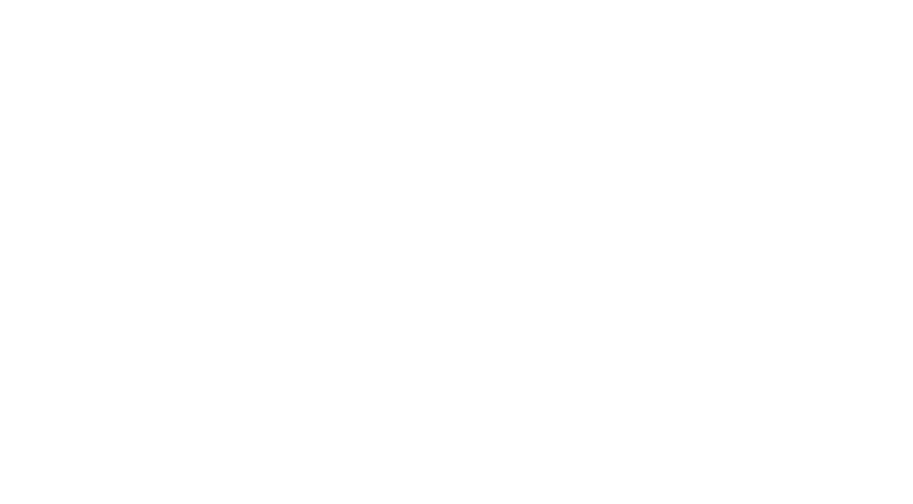
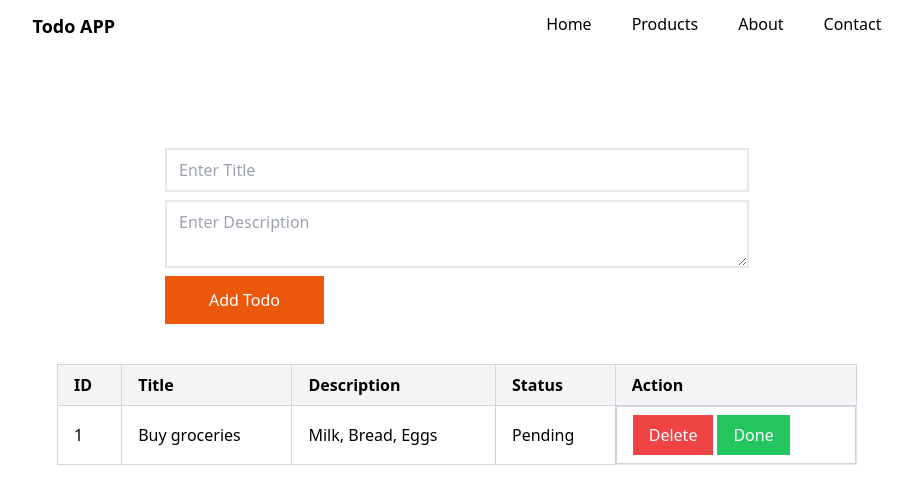
Before and after one commit to puneethkanike09/ToDoList-Next-App, a Next.js app: page / in a window 1280 px wide. Shown: the top 504 px of the page, without its empty margins (183-1096 px from the left). Built offline with nearby package versions, Linux system fonts and the light colour scheme.

Commit message:
Complted the UI for the ToDo app

```diff
--- a/app/blog/[post]/layout.js
+++ /dev/null
@@ -1,11 +0,0 @@
-const blogLayout = ({ children }) => {
-    return children;
-}
-
-export default blogLayout;
-
-export async function generateMetadata({ params }) {
-    return {
-        title: params.post.split('-').join(' ')
-    }
-}
--- a/app/blog/[post]/page.js
+++ /dev/null
@@ -1,11 +0,0 @@
-import React from 'react'
-
-const page = ({ params }) => {
-    return (
-        <div>
-            <h1>post : {params.post} </h1>
-        </div>
-    )
-}
-
-export default page
--- a/app/dashboard/page.js
+++ /dev/null
@@ -1,11 +0,0 @@
-import React from 'react'
-
-const page = () => {
-    return (
-        <div>
-            <h1>We are On the dashboard</h1>
-        </div>
-    )
-}
-
-export default page
--- a/app/dashboard/settings/page.js
+++ /dev/null
@@ -1,11 +0,0 @@
-import React from 'react'
-
-const page = () => {
-    return (
-        <div>
-            <h1>we are in the settings page under the dashboard</h1>
-        </div>
-    )
-}
-
-export default page
--- a/app/greeting/[name]/page.js
+++ /dev/null
@@ -1,11 +0,0 @@
-import React from 'react'
-
-const page = ({ params }) => {
-    return (
-        <div>
-            <h1>nice to meet u {params.name}</h1>
-        </div>
-    )
-}
-
-export default page
--- a/app/layout.js
+++ b/app/layout.js
@@ -1,5 +1,6 @@
 import { Geist, Geist_Mono } from "next/font/google";
 import "./globals.css";
+import Navbar from "@/components/Navbar";
 
 const geistSans = Geist({
   variable: "--font-geist-sans",
@@ -21,7 +22,7 @@
     <html lang="en">
       <body
         className={`${geistSans.variable} ${geistMono.variable} antialiased`}
-      >
+      > <Navbar />
         {children}
       </body>
     </html>
--- a/app/page.js
+++ b/app/page.js
@@ -1,8 +1,85 @@
+"use client"
+
+import Todo from "@/components/Todo";
 import Image from "next/image";
+import { useState } from "react";
+import { ToastContainer, toast } from 'react-toastify';
 
 export default function Home() {
+
+  const [formData, setFormData] = useState({
+    title: "",
+    description: "",
+  })
+
+  const onChangeHandler = (e) => {
+    const name = e.target.name;
+    const value = e.target.value;
+    setFormData((prev) => ({ ...prev, [name]: value }));
+    console.log(formData)
+  }
+
+  const onSubmitHandler = async (e) => {
+    e.preventDefault();
+    try {
+      //api code
+      toast.success("Task Added Successfully")
+    } catch (error) {
+      toast.error("Something went wrong")
+    }
+  }
   return (
     <>
+      <ToastContainer
+        position="top-center"
+        autoClose={1500}
+        hideProgressBar={false}
+        newestOnTop={false}
+        closeOnClick
+        rtl={false}
+        pauseOnFocusLoss
+        draggable
+        pauseOnHover
+        theme="colored"
+      />
+      <form onSubmit={onSubmitHandler} className="flex items-start flex-col gap-2 w-[80%] max-w-[600px] mt-24 px-2 mx-auto">
+        <input
+          onChange={onChangeHandler}
+          value={formData.title}
+          type="text"
+          name="title"
+          placeholder="Enter Title"
+          className="px-3 py-2 border-2 w-full "
+        />
+        <textarea
+          onChange={onChangeHandler}
+          value={formData.description}
+          name="description"
+          placeholder="Enter Description"
+          className="px-3 py-2 border-2 w-full"
+        ></textarea>
+        <button type="submit" className="bg-orange-600 py-3 px-11 text-white">
+          Add Todo
+        </button>
+      </form>
+
+      <div className="w-[90%] max-w-[800px] mt-10 mx-auto overflow-x-auto">
+        <table className="table-auto w-full border-collapse border border-gray-200">
+          <thead>
+            <tr className="bg-gray-100">
+              <th className="border border-gray-300 px-4 py-2 text-left">ID</th>
+              <th className="border border-gray-300 px-4 py-2 text-left">Title</th>
+              <th className="border border-gray-300 px-4 py-2 text-left">Description</th>
+              <th className="border border-gray-300 px-4 py-2 text-left">Status</th>
+              <th className="border border-gray-300 px-4 py-2 text-left">Action</th>
+            </tr>
+          </thead>
+          <tbody>
+            <Todo />
+
+          </tbody>
+        </table>
+      </div>
     </>
   );
 }
--- /dev/null
+++ b/components/Navbar.jsx
@@ -0,0 +1,17 @@
+import React from 'react'
+
+const Navbar = () => {
+    return (
+        <div className='flex py-3 flex-wrap justify-around'>
+            <h1 className='text-lg font-semibold'>Todo APP</h1>
+            <ul className='flex gap-[40px] text-md'>
+                <li>Home</li>
+                <li>Products</li>
+                <li>About</li>
+                <li>Contact</li>
+            </ul>
+        </div>
+    )
+}
+
+export default Navbar
--- /dev/null
+++ b/components/Todo.jsx
@@ -0,0 +1,18 @@
+import React from 'react'
+
+const Todo = () => {
+    return (
+        <tr>
+            <td className="border border-gray-300 px-4 py-2">1</td>
+            <td className="border border-gray-300 px-4 py-2">Buy groceries</td>
+            <td className="border border-gray-300 px-4 py-2">Milk, Bread, Eggs</td>
+            <td className="border border-gray-300 px-4 py-2">Pending</td>
+            <td className="border border-gray-300 px-4 py-2 flex gap-1">
+                <button className='py-2 px-4 bg-red-500 text-white'>Delete</button>
+                <button className='py-2 px-4 bg-green-500 text-white'>Done</button>
+            </td>
+        </tr>
+    )
+}
+
+export default Todo
```
Also changed, not shown: package.json (+6 -4 lines), 1 other file (tests, documents, lock files or other folders).
